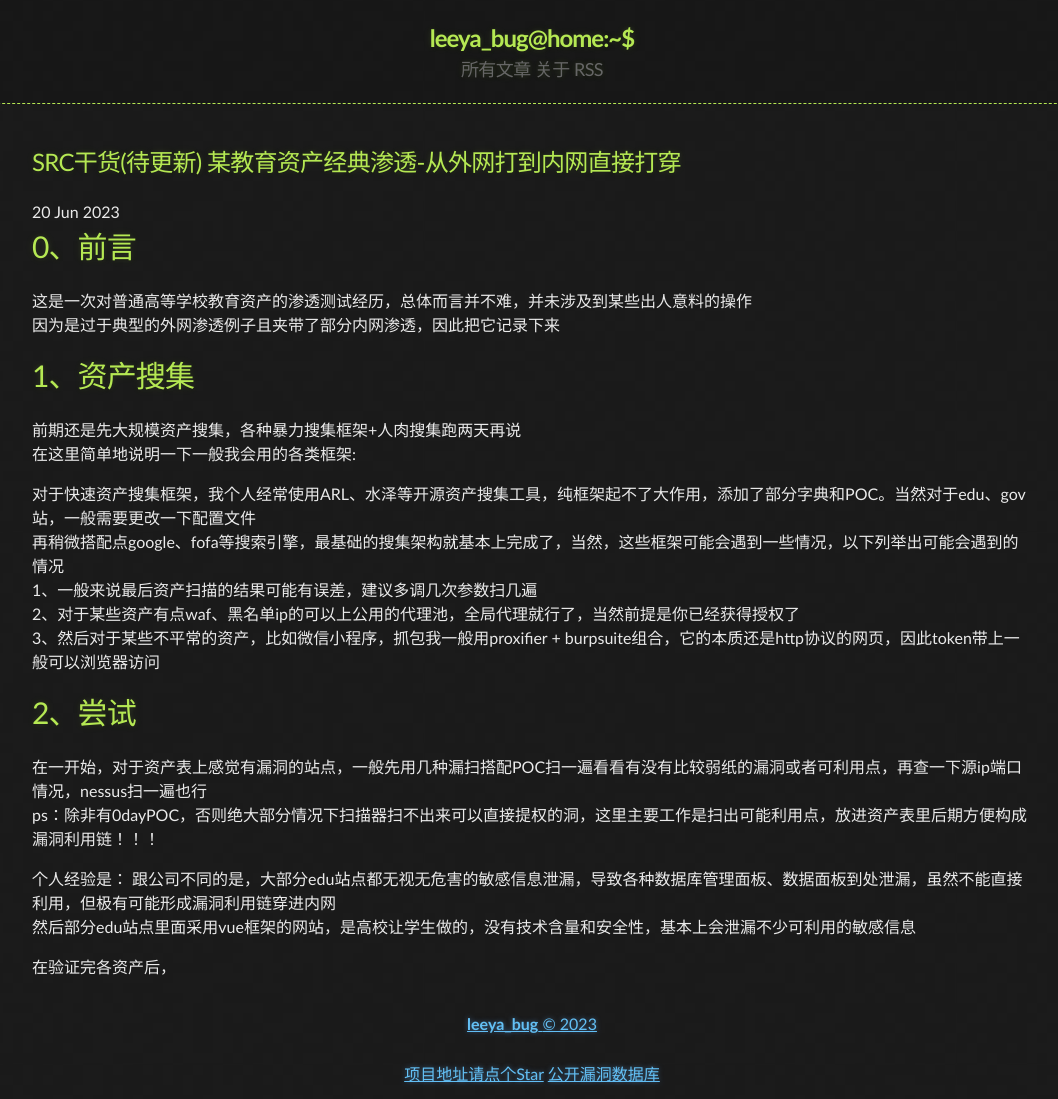
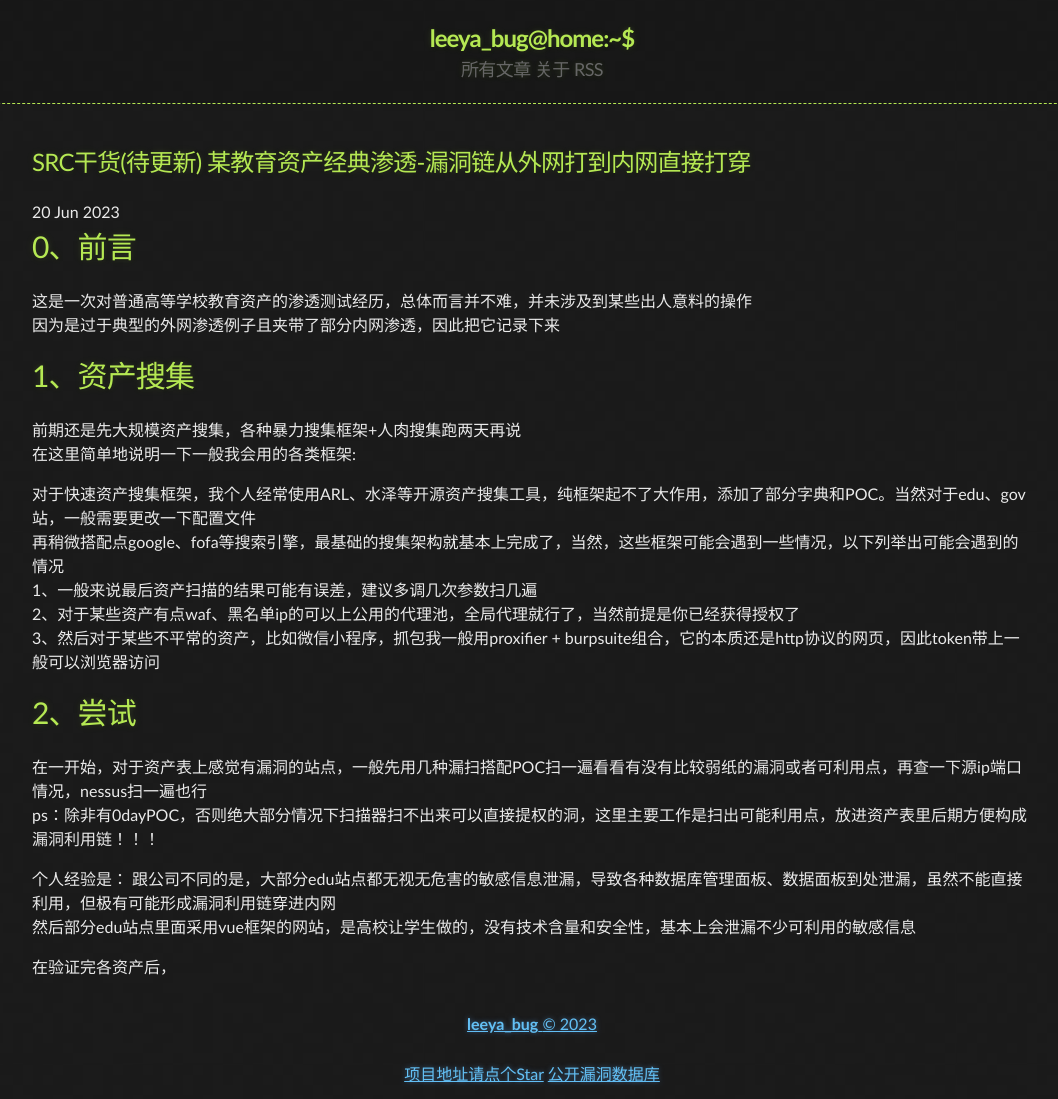
Before and after one commit to Leeyangee/leeyangee.github.io, a Jekyll site: the page built from _posts/2023-06-20-SRC干货(待更新) 某教育资产经典渗透-漏洞链从外网打到内网直接打穿.md, in a window 1280 px wide. Shown: the whole page, without its empty margins (108-1166 px from the left). Built offline with Jekyll 4.4.1, drawn with Linux system fonts in a browser that asks for light colours.

Commit message:
Update and rename 2023-06-20-SRC干货(待更新) 某教育资产经典渗透-从外网打到内网直接打穿.md to 2023-06-20-SRC干货(待更新) 某教育资产经典渗透-漏洞链从外网打到内网直接打穿.md

```diff
--- a/_posts/2023-06-20-SRC干货(待更新) 某教育资产经典渗透-从外网打到内网直接打穿.md
+++ b/_posts/2023-06-20-SRC干货(待更新) 某教育资产经典渗透-漏洞链从外网打到内网直接打穿.md
@@ -1,5 +1,5 @@
 ---
-title: SRC干货(待更新) 某教育资产经典渗透-从外网打到内网直接打穿
+title: SRC干货(待更新) 某教育资产经典渗透-漏洞链从外网打到内网直接打穿
 published: true
 ---
 
```
